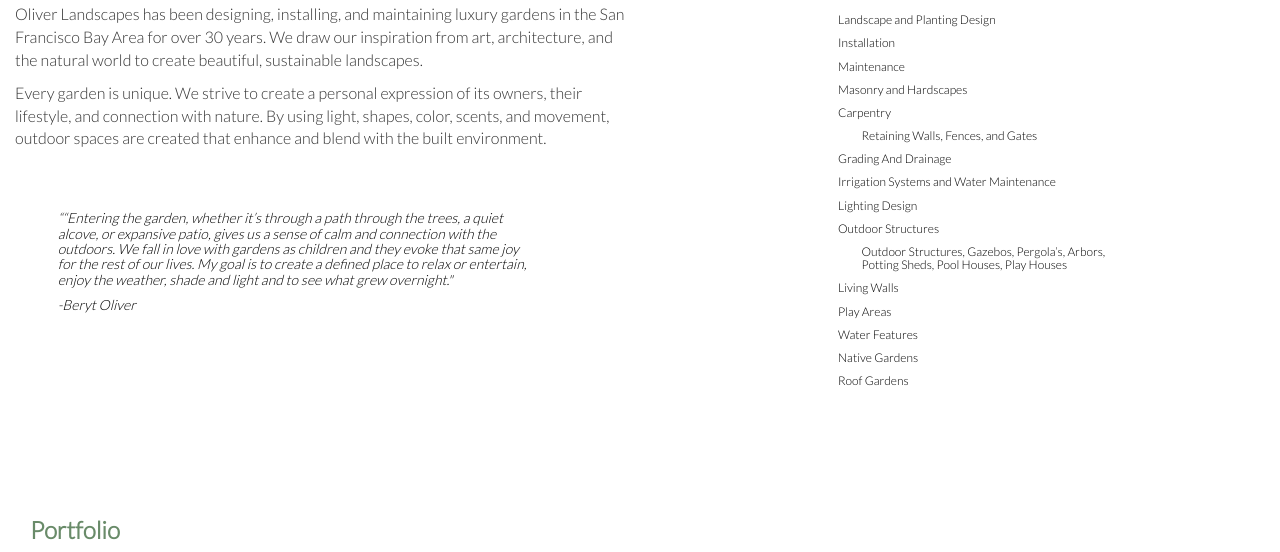
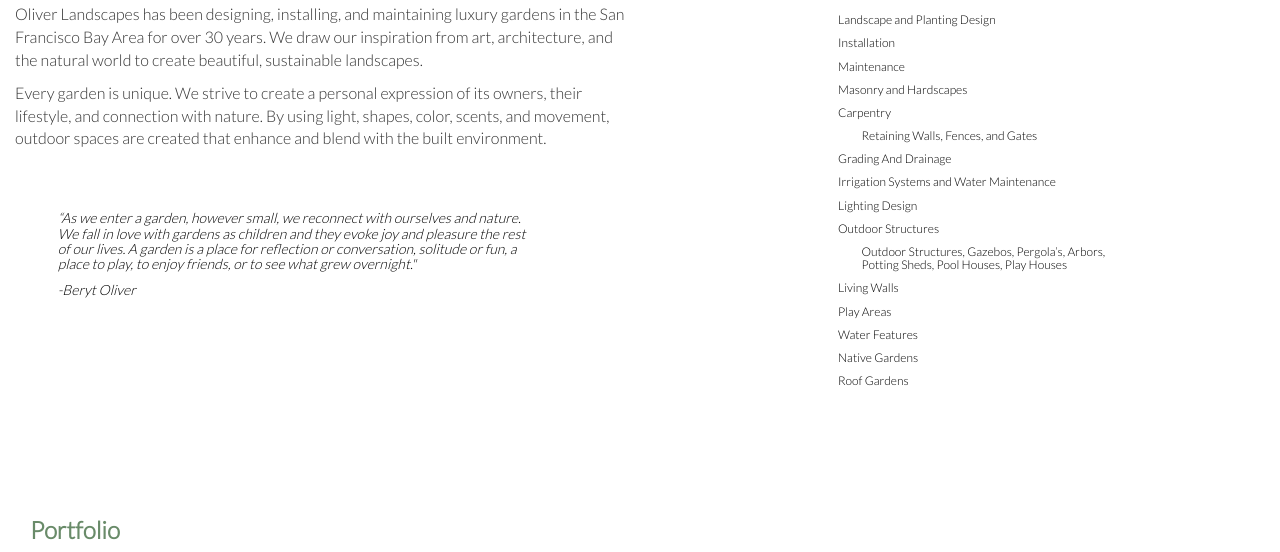
Before and after one commit to koreoliver/OL, a website: page index.html in a window 1280 px wide. Shown: the part 961-1513 px from the top of the page. Drawn offline with nearby package versions, Linux system fonts and the light colour scheme.

Commit message:
update quote

```diff
--- a/index.html
+++ b/index.html
@@ -133,7 +133,7 @@
             <br/>
             <br/>
                  <p>
-                 <i><h5>““Entering the garden, whether it’s through a path through the trees, a quiet alcove, or expansive patio, gives us a sense of calm and connection with the outdoors. We fall in love with gardens as children and they evoke that same joy for the rest of our lives. My goal is to create a defined place to relax or entertain, enjoy the weather, shade and light and to see what grew overnight."</h5></i>
+                 <i><h5>“As we enter a garden, however small, we reconnect with ourselves and nature. We fall in love with gardens as children and they evoke joy and pleasure the rest of our lives. A garden is a place for reflection or conversation, solitude or fun, a place to play, to enjoy friends, or to see what grew overnight."</h5></i>
                   </p>
 
                 <i> <h5>-Beryt Oliver</h5></i>
```
